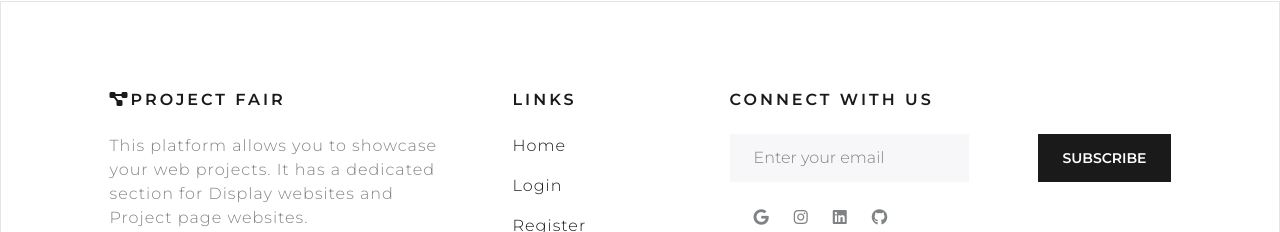
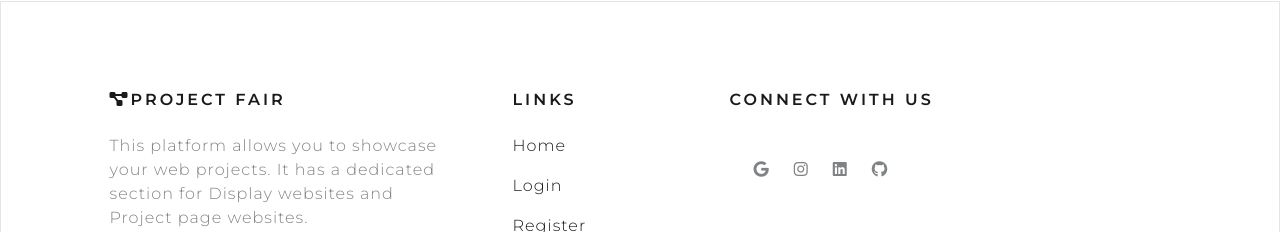
Before and after one commit to jiithin/pf-frontend, a React (Vite) app: page / in a window 1280 px wide. Shown: the part 953-1185 px from the top of the page. Built offline with nearby package versions, Linux system fonts and the light colour scheme; no server answers.

Commit message:
Update Footer.jsx

```diff
--- a/src/Components/Footer.jsx
+++ b/src/Components/Footer.jsx
@@ -77,7 +77,7 @@ function Footer() {
 
       <MDBCol md="4" lg="4" xl="5" className='mx-auto mb-md-0 mb-4'>
         <h5 className='text-uppercase fw-bold mb-4'>Connect with Us</h5>
-        <form action=''>
+{/*         <form action=''>
     <MDBRow>
 
 
@@ -89,7 +89,7 @@ function Footer() {
         <button className='btn btn-primary'>Subscribe</button>
       </MDBCol>
     </MDBRow>
-  </form>
+  </form> */}
 
 
 
```
